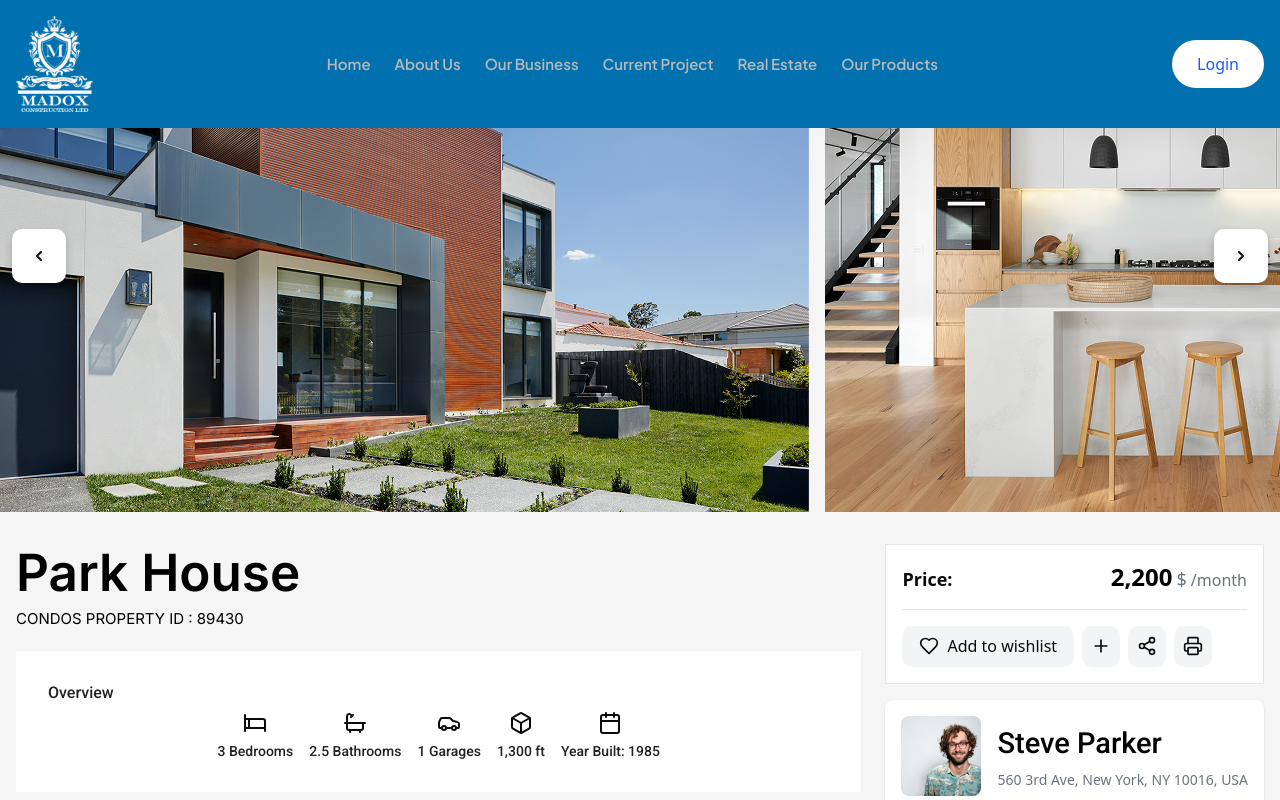
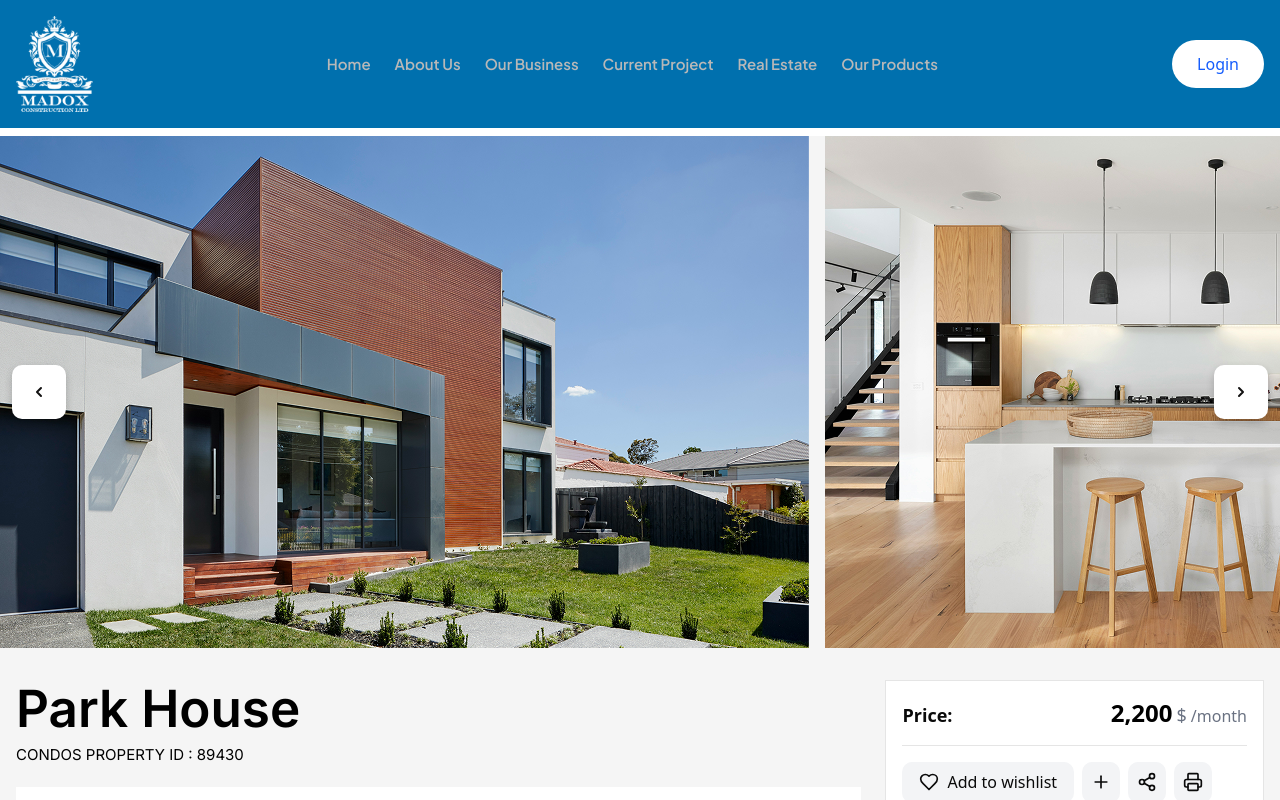
Before and after one commit to PRATIKBAHIKAR123/madox, a React (Vite) app: page /#/property-details in a window 1280 px wide. Shown: the top 800 px of the page. Built offline with nearby package versions, Linux system fonts and the light colour scheme; a web font is replaced by a local one.

Commit message:
property details height

```diff
--- a/src/pages/PropertyListingPage/property-details/page.tsx
+++ b/src/pages/PropertyListingPage/property-details/page.tsx
@@ -14,7 +14,7 @@ const PropertyDetails = () => {
   return (
     <>
     <Header isPagesHeader={true}/>
-    <div className="flex flex-col min-h-screen bg-[#F5F5F5]">
+    <div className="flex flex-col min-h-screen   mt-12 md:mt-34 bg-[#F5F5F5]">
       {/* Banner section */}
       <div className="w-full">
         <PropertyBanners />
```
